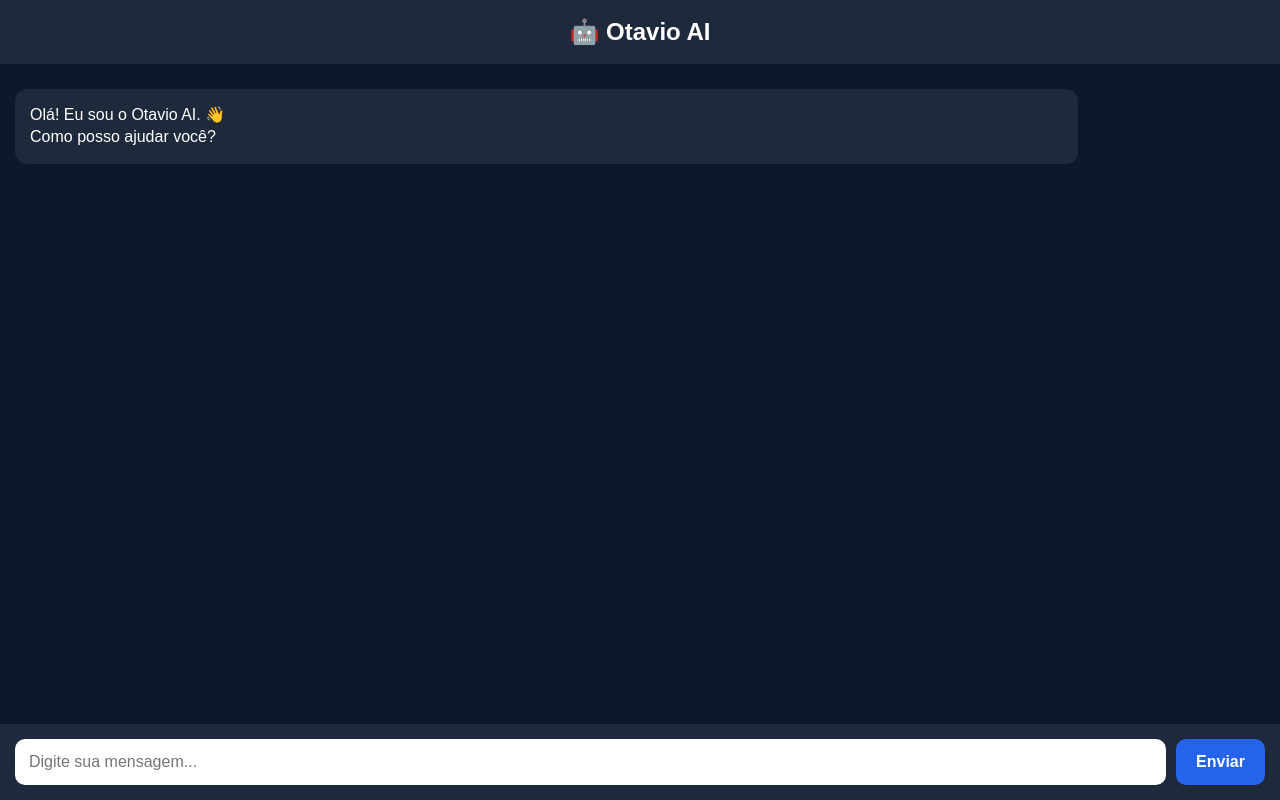
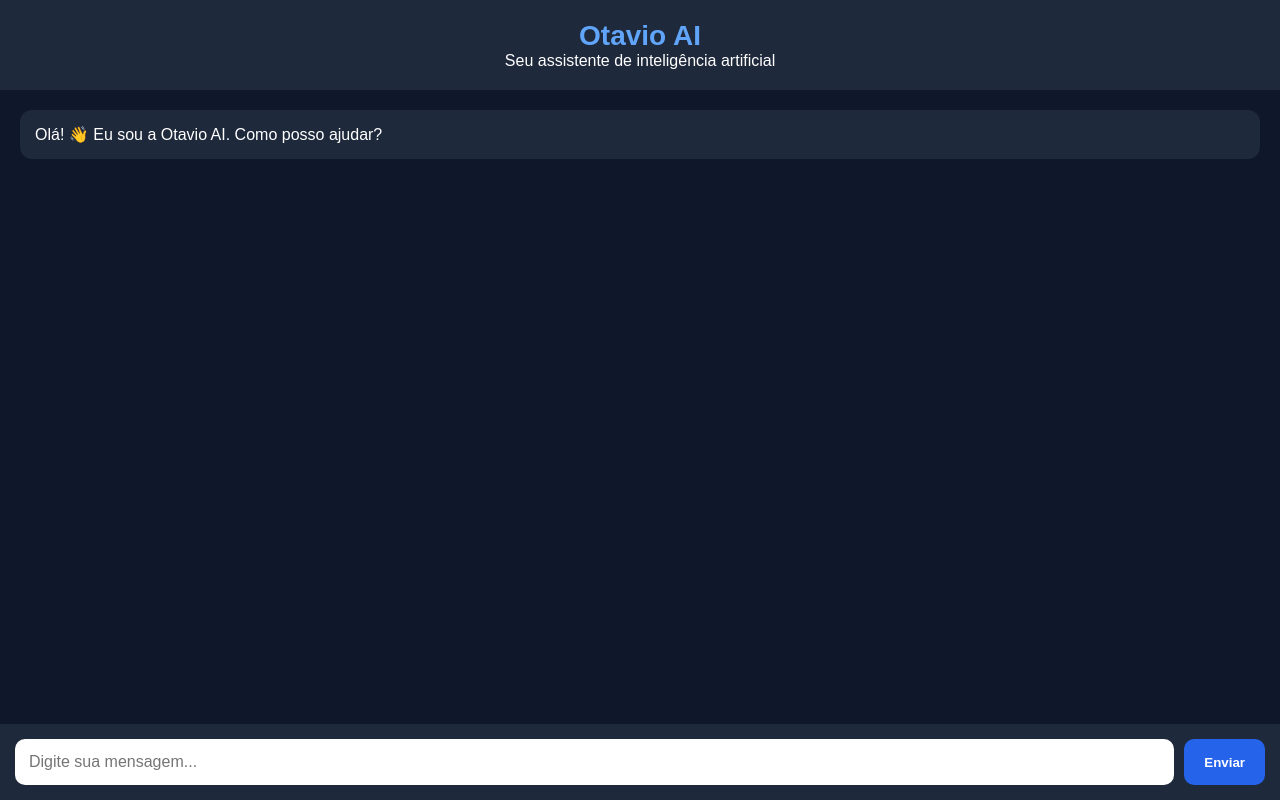
Before and after one commit to JUBRECK/OtavioAI, a plain HTML site: page index.html in a window 1280 px wide. Drawn offline with Linux system fonts and the light colour scheme.

Commit message:
Refactor index.html structure and styles

```diff
--- a/index.html
+++ b/index.html
@@ -1,137 +1,36 @@
 <!DOCTYPE html>
 <html lang="pt-BR">
+
 <head>
-  <link rel="manifest" href="manifest.json">
-<meta name="theme-color" content="#2563eb">
+    <meta charset="UTF-8">
+    <meta name="viewport" content="width=device-width, initial-scale=1.0">
+    <title>Otavio AI</title>
 
-  <meta charset="UTF-8">
-  <meta name="viewport" content="width=device-width, initial-scale=1.0">
-  <title>Otavio AI</title>
-
-  <style>
-    * {
-      box-sizing: border-box;
-    }
-
-    body {
-      margin: 0;
-      font-family: Arial, sans-serif;
-      background: #0f172a;
-      color: white;
-      height: 100vh;
-      display: flex;
-      flex-direction: column;
-    }
-
-    header {
-      padding: 18px;
-      text-align: center;
-      background: #1e293b;
-      font-size: 24px;
-      font-weight: bold;
-    }
-
-    #chat {
-      flex: 1;
-      overflow-y: auto;
-      padding: 15px;
-    }
-
-    .message {
-      margin: 10px 0;
-      padding: 12px;
-      border-radius: 12px;
-      max-width: 85%;
-      line-height: 1.4;
-    }
-
-    .user {
-      background: #2563eb;
-      margin-left: auto;
-    }
-
-    .ai {
-      background: #334155;
-      margin-right: auto;
-    }
-
-    .input-area {
-      display: flex;
-      padding: 10px;
-      background: #1e293b;
-      gap: 8px;
-    }
-
-    input {
-      flex: 1;
-      padding: 14px;
-      border: none;
-      border-radius: 10px;
-      outline: none;
-      font-size: 16px;
-    }
-
-    button {
-      border: none;
-      border-radius: 10px;
-      padding: 0 18px;
-      background: #2563eb;
-      color: white;
-      font-size: 16px;
-      font-weight: bold;
-    }
-  </style>
+    <link rel="stylesheet" href="style.css">
 </head>
-  <link rel="stylesheet" href="style.css">
 
 <body>
 
-<header>🤖 Otavio AI</header>
+    <div class="app">
 
-<div id="chat">
-  <div class="message ai">
-    Olá! Eu sou o Otavio AI. 👋<br>
-    Como posso ajudar você?
-  </div>
-</div>
+        <header class="header">
+            <h1>Otavio AI</h1>
+            <p>Seu assistente de inteligência artificial</p>
+        </header>
 
-<div class="input-area">
-  <input id="input" type="text" placeholder="Digite sua mensagem...">
-  <button onclick="enviar()">Enviar</button>
-</div>
+        <main class="chat">
+            <div class="message">
+                Olá! 👋 Eu sou a Otavio AI. Como posso ajudar?
+            </div>
+        </main>
 
-<script>
-  function enviar() {
-    const input = document.getElementById("input");
-    const chat = document.getElementById("chat");
-    const texto = input.value.trim();
+        <div class="input-area">
+            <input type="text" placeholder="Digite sua mensagem...">
+            <button>Enviar</button>
+        </div>
 
-    if (!texto) return;
-
-    const usuario = document.createElement("div");
-    usuario.className = "message user";
-    usuario.textContent = texto;
-    chat.appendChild(usuario);
-
-    input.value = "";
-
-    const resposta = document.createElement("div");
-    resposta.className = "message ai";
-
-    resposta.textContent =
-      "Recebi sua mensagem! Ainda estou sendo configurado. 🤖";
-
-    chat.appendChild(resposta);
-
-    chat.scrollTop = chat.scrollHeight;
-  }
-
-  document.getElementById("input").addEventListener("keydown", function(event) {
-    if (event.key === "Enter") {
-      enviar();
-    }
-  });
-</script>
+    </div>
 
 </body>
+
 </html>
```
